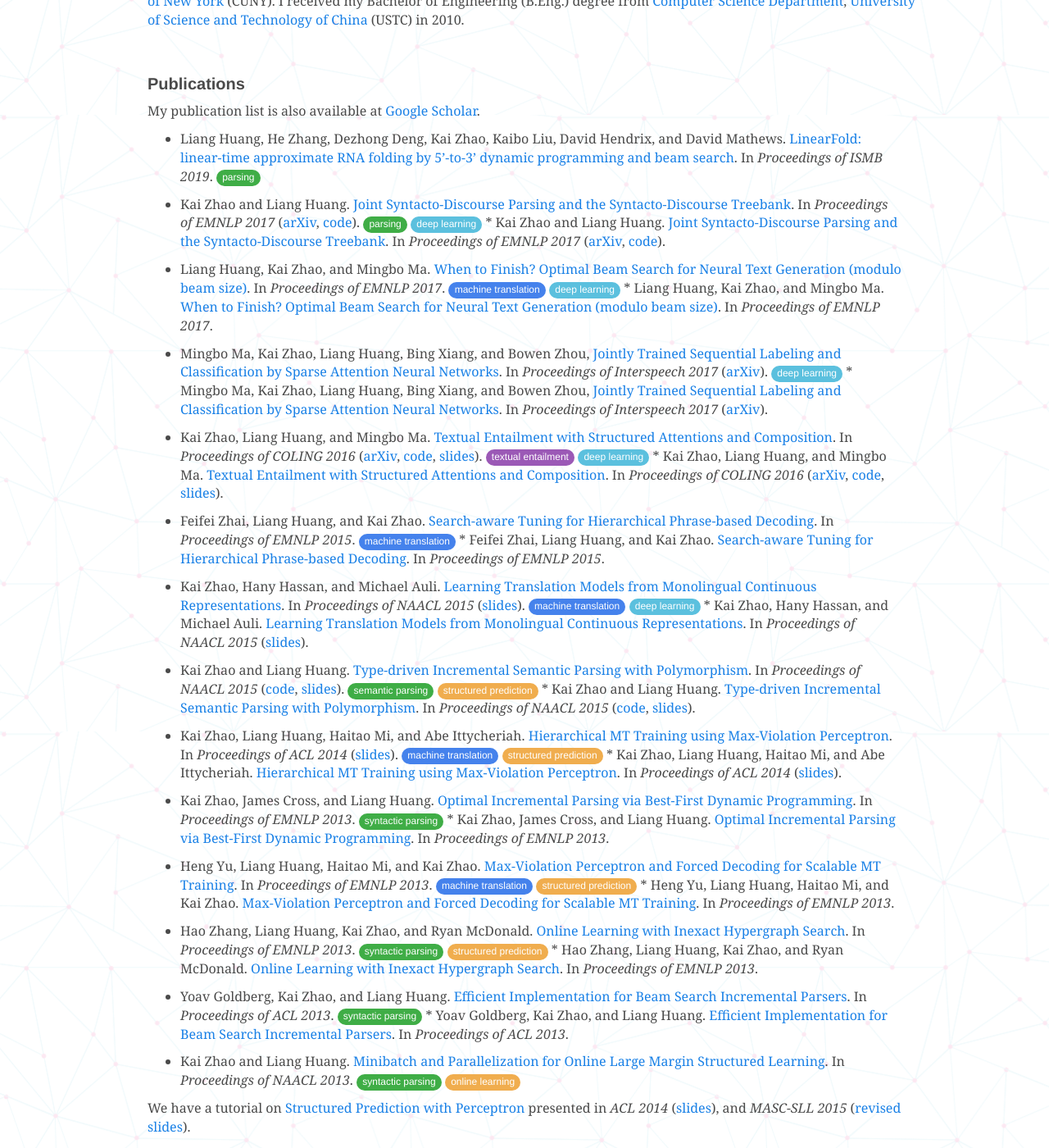
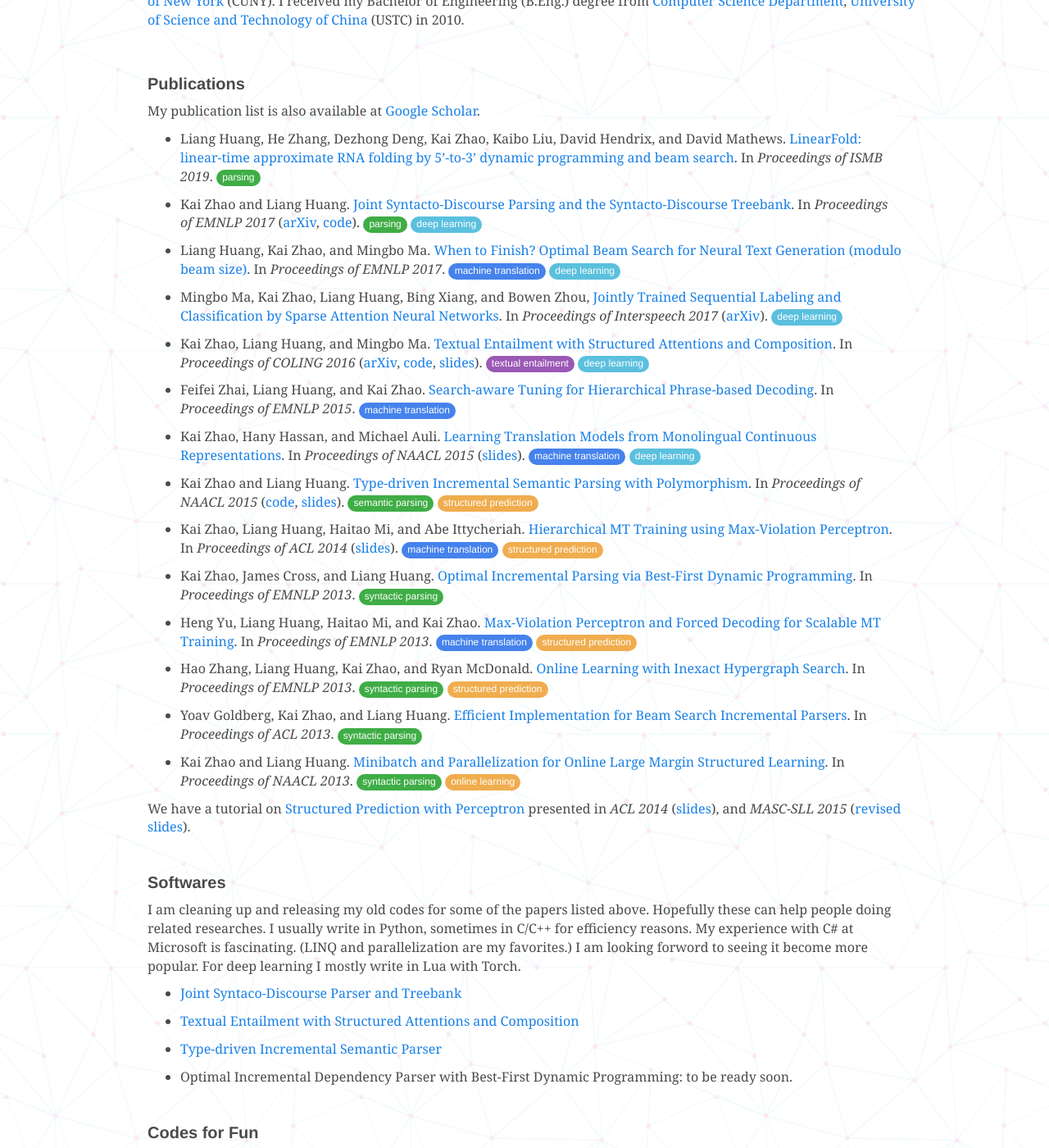
Before and after one commit to kaayy/kaayy.github.io, a Jekyll site: the page built from index.md, in a window 1280 px wide and 1400 px high, scrolled down 612 px. Shown: the whole window at 82% size. Built offline with Jekyll 4.4.1, drawn with Linux system fonts in a browser that asks for light colours; nearby versions of some CDN libraries.

Commit message:
Update index.md

```diff
--- a/index.md
+++ b/index.md
@@ -44,40 +44,40 @@ My publication list is also available at [Google Scholar](http://scholar.google.
 * Liang Huang, He Zhang, Dezhong Deng, Kai Zhao, Kaibo Liu, David Hendrix, and David Mathews. [LinearFold: linear-time approximate RNA folding by 5’-to-3’ dynamic programming and beam search](https://academic.oup.com/bioinformatics/article-pdf/35/14/i295/29098742/btz375.pdf). In _Proceedings of ISMB 2019_. <span class="label label-success label-as-badge">parsing</span>
 
 
-* Kai Zhao and Liang Huang. [Joint Syntacto-Discourse Parsing and the Syntacto-Discourse Treebank](http://aclweb.org/anthology/D/D17/D17-1225.pdf). In _Proceedings of EMNLP 2017_ ([arXiv](https://arxiv.org/abs/1708.08484), [code](https://github.com/kaayy/josydipa)). <span class="label label-success label-as-badge">parsing</span> <span class="label label-info label-as-badge">deep learning</span>	* Kai Zhao and Liang Huang. [Joint Syntacto-Discourse Parsing and the Syntacto-Discourse Treebank](http://aclweb.org/anthology/D/D17/D17-1225.pdf). In _Proceedings of EMNLP 2017_ ([arXiv](https://arxiv.org/abs/1708.08484), [code](https://github.com/kaayy/josydipa)).
+* Kai Zhao and Liang Huang. [Joint Syntacto-Discourse Parsing and the Syntacto-Discourse Treebank](http://aclweb.org/anthology/D/D17/D17-1225.pdf). In _Proceedings of EMNLP 2017_ ([arXiv](https://arxiv.org/abs/1708.08484), [code](https://github.com/kaayy/josydipa)). <span class="label label-success label-as-badge">parsing</span> <span class="label label-info label-as-badge">deep learning</span>
 
 
-* Liang Huang, Kai Zhao, and Mingbo Ma. [When to Finish? Optimal Beam Search for Neural Text Generation (modulo beam size)](http://aclweb.org/anthology/D/D17/D17-1227.pdf). In _Proceedings of EMNLP 2017_. <span class="label label-primary label-as-badge">machine translation</span> <span class="label label-info label-as-badge">deep learning</span>	* Liang Huang, Kai Zhao, and Mingbo Ma. [When to Finish? Optimal Beam Search for Neural Text Generation (modulo beam size)](http://aclweb.org/anthology/D/D17/D17-1227.pdf). In _Proceedings of EMNLP 2017_.
+* Liang Huang, Kai Zhao, and Mingbo Ma. [When to Finish? Optimal Beam Search for Neural Text Generation (modulo beam size)](http://aclweb.org/anthology/D/D17/D17-1227.pdf). In _Proceedings of EMNLP 2017_. <span class="label label-primary label-as-badge">machine translation</span> <span class="label label-info label-as-badge">deep learning</span>
 
 
-* Mingbo Ma, Kai Zhao, Liang Huang, Bing Xiang, and Bowen Zhou, [Jointly Trained Sequential Labeling and Classification by Sparse Attention Neural Networks](http://www.isca-speech.org/archive/Interspeech_2017/pdfs/1321.PDF). In _Proceedings of Interspeech 2017_ ([arXiv](https://arxiv.org/abs/1709.10191)). <span class="label label-info label-as-badge">deep learning</span>	* Mingbo Ma, Kai Zhao, Liang Huang, Bing Xiang, and Bowen Zhou, [Jointly Trained Sequential Labeling and Classification by Sparse Attention Neural Networks](http://www.isca-speech.org/archive/Interspeech_2017/pdfs/1321.PDF). In _Proceedings of Interspeech 2017_ ([arXiv](https://arxiv.org/abs/1709.10191)).
+* Mingbo Ma, Kai Zhao, Liang Huang, Bing Xiang, and Bowen Zhou, [Jointly Trained Sequential Labeling and Classification by Sparse Attention Neural Networks](http://www.isca-speech.org/archive/Interspeech_2017/pdfs/1321.PDF). In _Proceedings of Interspeech 2017_ ([arXiv](https://arxiv.org/abs/1709.10191)). <span class="label label-info label-as-badge">deep learning</span>
 
 
-* Kai Zhao, Liang Huang, and Mingbo Ma. [Textual Entailment with Structured Attentions and Composition](http://aclweb.org/anthology/C16-1212). In _Proceedings of COLING 2016_ ([arXiv](https://arxiv.org/abs/1701.01126), [code](https://github.com/kaayy/structured-attention), [slides](files/structuredatt_slides.pdf)). <span class="label label-info label-purple label-as-badge">textual entailment</span> <span class="label label-info label-as-badge">deep learning</span>	* Kai Zhao, Liang Huang, and Mingbo Ma. [Textual Entailment with Structured Attentions and Composition](http://aclweb.org/anthology/C16-1212). In _Proceedings of COLING 2016_ ([arXiv](https://arxiv.org/abs/1701.01126), [code](https://github.com/kaayy/structured-attention), [slides](files/structuredatt_slides.pdf)).
+* Kai Zhao, Liang Huang, and Mingbo Ma. [Textual Entailment with Structured Attentions and Composition](http://aclweb.org/anthology/C16-1212). In _Proceedings of COLING 2016_ ([arXiv](https://arxiv.org/abs/1701.01126), [code](https://github.com/kaayy/structured-attention), [slides](files/structuredatt_slides.pdf)). <span class="label label-info label-purple label-as-badge">textual entailment</span> <span class="label label-info label-as-badge">deep learning</span>
 
 
-* Feifei Zhai, Liang Huang, and Kai Zhao. [Search-aware Tuning for Hierarchical Phrase-based Decoding](http://aclweb.org/anthology/D/D15/D15-1149.pdf). In _Proceedings of EMNLP 2015_. <span class="label label-primary label-as-badge">machine translation</span>	* Feifei Zhai, Liang Huang, and Kai Zhao. [Search-aware Tuning for Hierarchical Phrase-based Decoding](http://aclweb.org/anthology/D/D15/D15-1149.pdf). In _Proceedings of EMNLP 2015_.
+* Feifei Zhai, Liang Huang, and Kai Zhao. [Search-aware Tuning for Hierarchical Phrase-based Decoding](http://aclweb.org/anthology/D/D15/D15-1149.pdf). In _Proceedings of EMNLP 2015_. <span class="label label-primary label-as-badge">machine translation</span>
 
 
-* Kai Zhao, Hany Hassan, and Michael Auli. [Learning Translation Models from Monolingual Continuous Representations](http://www.aclweb.org/anthology/N/N15/N15-1176.pdf). In _Proceedings of NAACL 2015_ ([slides](files/continuoustm_slides.pdf)). <span class="label label-primary label-as-badge">machine translation</span> <span class="label label-info label-as-badge">deep learning</span>	* Kai Zhao, Hany Hassan, and Michael Auli. [Learning Translation Models from Monolingual Continuous Representations](http://www.aclweb.org/anthology/N/N15/N15-1176.pdf). In _Proceedings of NAACL 2015_ ([slides](files/continuoustm_slides.pdf)).
+* Kai Zhao, Hany Hassan, and Michael Auli. [Learning Translation Models from Monolingual Continuous Representations](http://www.aclweb.org/anthology/N/N15/N15-1176.pdf). In _Proceedings of NAACL 2015_ ([slides](files/continuoustm_slides.pdf)). <span class="label label-primary label-as-badge">machine translation</span> <span class="label label-info label-as-badge">deep learning</span>
 
 
-* Kai Zhao and Liang Huang. [Type-driven Incremental Semantic Parsing with Polymorphism](http://www.aclweb.org/anthology/N/N15/N15-1162.pdf). In _Proceedings of NAACL 2015_ ([code](https://github.com/kaayy/TISP), [slides](files/type-driven-semantic-parsing.pdf)). <span class="label label-success label-as-badge">semantic parsing</span> <span class="label label-warning label-as-badge">structured prediction</span>	* Kai Zhao and Liang Huang. [Type-driven Incremental Semantic Parsing with Polymorphism](http://www.aclweb.org/anthology/N/N15/N15-1162.pdf). In _Proceedings of NAACL 2015_ ([code](https://github.com/kaayy/TISP), [slides](files/type-driven-semantic-parsing.pdf)).
+* Kai Zhao and Liang Huang. [Type-driven Incremental Semantic Parsing with Polymorphism](http://www.aclweb.org/anthology/N/N15/N15-1162.pdf). In _Proceedings of NAACL 2015_ ([code](https://github.com/kaayy/TISP), [slides](files/type-driven-semantic-parsing.pdf)). <span class="label label-success label-as-badge">semantic parsing</span> <span class="label label-warning label-as-badge">structured prediction</span>
 
 
-* Kai Zhao, Liang Huang, Haitao Mi, and Abe Ittycheriah. [Hierarchical MT Training using Max-Violation Perceptron](http://www.aclweb.org/anthology/P/P14/P14-2127.pdf). In _Proceedings of ACL 2014_ ([slides](files/hiero-maxforce_slides.pdf)). <span class="label label-primary label-as-badge">machine translation</span> <span class="label label-warning label-as-badge">structured prediction</span>	* Kai Zhao, Liang Huang, Haitao Mi, and Abe Ittycheriah. [Hierarchical MT Training using Max-Violation Perceptron](http://www.aclweb.org/anthology/P/P14/P14-2127.pdf). In _Proceedings of ACL 2014_ ([slides](files/hiero-maxforce_slides.pdf)).
+* Kai Zhao, Liang Huang, Haitao Mi, and Abe Ittycheriah. [Hierarchical MT Training using Max-Violation Perceptron](http://www.aclweb.org/anthology/P/P14/P14-2127.pdf). In _Proceedings of ACL 2014_ ([slides](files/hiero-maxforce_slides.pdf)). <span class="label label-primary label-as-badge">machine translation</span> <span class="label label-warning label-as-badge">structured prediction</span>
 
 
-* Kai Zhao, James Cross, and Liang Huang. [Optimal Incremental Parsing via Best-First Dynamic Programming](http://aclweb.org/anthology/D/D13/D13-1071.pdf). In _Proceedings of EMNLP 2013_. <span class="label label-success label-as-badge">syntactic parsing</span>	* Kai Zhao, James Cross, and Liang Huang. [Optimal Incremental Parsing via Best-First Dynamic Programming](http://aclweb.org/anthology/D/D13/D13-1071.pdf). In _Proceedings of EMNLP 2013_.
+* Kai Zhao, James Cross, and Liang Huang. [Optimal Incremental Parsing via Best-First Dynamic Programming](http://aclweb.org/anthology/D/D13/D13-1071.pdf). In _Proceedings of EMNLP 2013_. <span class="label label-success label-as-badge">syntactic parsing</span>
 
 
-* Heng Yu, Liang Huang, Haitao Mi, and Kai Zhao. [Max-Violation Perceptron and Forced Decoding for Scalable MT Training](http://aclweb.org/anthology/D/D13/D13-1112.pdf). In _Proceedings of EMNLP 2013_. <span class="label label-primary label-as-badge">machine translation</span> <span class="label label-warning label-as-badge">structured prediction</span>	* Heng Yu, Liang Huang, Haitao Mi, and Kai Zhao. [Max-Violation Perceptron and Forced Decoding for Scalable MT Training](http://aclweb.org/anthology/D/D13/D13-1112.pdf). In _Proceedings of EMNLP 2013_.
+* Heng Yu, Liang Huang, Haitao Mi, and Kai Zhao. [Max-Violation Perceptron and Forced Decoding for Scalable MT Training](http://aclweb.org/anthology/D/D13/D13-1112.pdf). In _Proceedings of EMNLP 2013_. <span class="label label-primary label-as-badge">machine translation</span> <span class="label label-warning label-as-badge">structured prediction</span>
 
 
-* Hao Zhang, Liang Huang, Kai Zhao, and Ryan McDonald. [Online Learning with Inexact Hypergraph Search](http://aclweb.org/anthology/D/D13/D13-1093.pdf). In _Proceedings of EMNLP 2013_. <span class="label label-success label-as-badge">syntactic parsing</span> <span class="label label-warning label-as-badge">structured prediction</span>	* Hao Zhang, Liang Huang, Kai Zhao, and Ryan McDonald. [Online Learning with Inexact Hypergraph Search](http://aclweb.org/anthology/D/D13/D13-1093.pdf). In _Proceedings of EMNLP 2013_.
+* Hao Zhang, Liang Huang, Kai Zhao, and Ryan McDonald. [Online Learning with Inexact Hypergraph Search](http://aclweb.org/anthology/D/D13/D13-1093.pdf). In _Proceedings of EMNLP 2013_. <span class="label label-success label-as-badge">syntactic parsing</span> <span class="label label-warning label-as-badge">structured prediction</span>
 
 
-* Yoav Goldberg, Kai Zhao, and Liang Huang. [Efficient Implementation for Beam Search Incremental Parsers](http://www.aclweb.org/anthology/P/P13/P13-2111.pdf). In _Proceedings of ACL 2013_. <span class="label label-success label-as-badge">syntactic parsing</span>	* Yoav Goldberg, Kai Zhao, and Liang Huang. [Efficient Implementation for Beam Search Incremental Parsers](http://www.aclweb.org/anthology/P/P13/P13-2111.pdf). In _Proceedings of ACL 2013_.
+* Yoav Goldberg, Kai Zhao, and Liang Huang. [Efficient Implementation for Beam Search Incremental Parsers](http://www.aclweb.org/anthology/P/P13/P13-2111.pdf). In _Proceedings of ACL 2013_. <span class="label label-success label-as-badge">syntactic parsing</span>
 
 
 * Kai Zhao and Liang Huang. [Minibatch and Parallelization for Online Large Margin Structured Learning](http://www.aclweb.org/anthology/N/N13/N13-1038.pdf). In _Proceedings of NAACL 2013_. <span class="label label-success label-as-badge">syntactic parsing</span> <span class="label label-warning label-as-badge">online learning</span>
```
